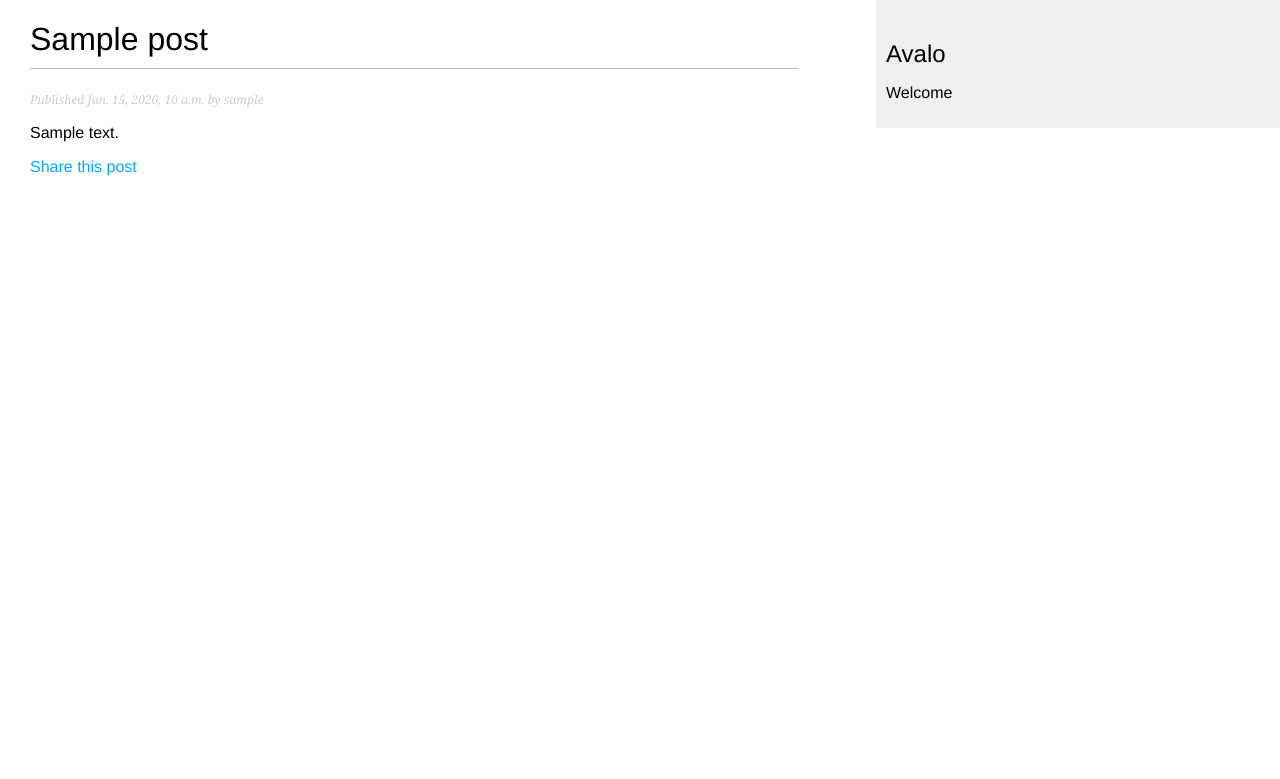
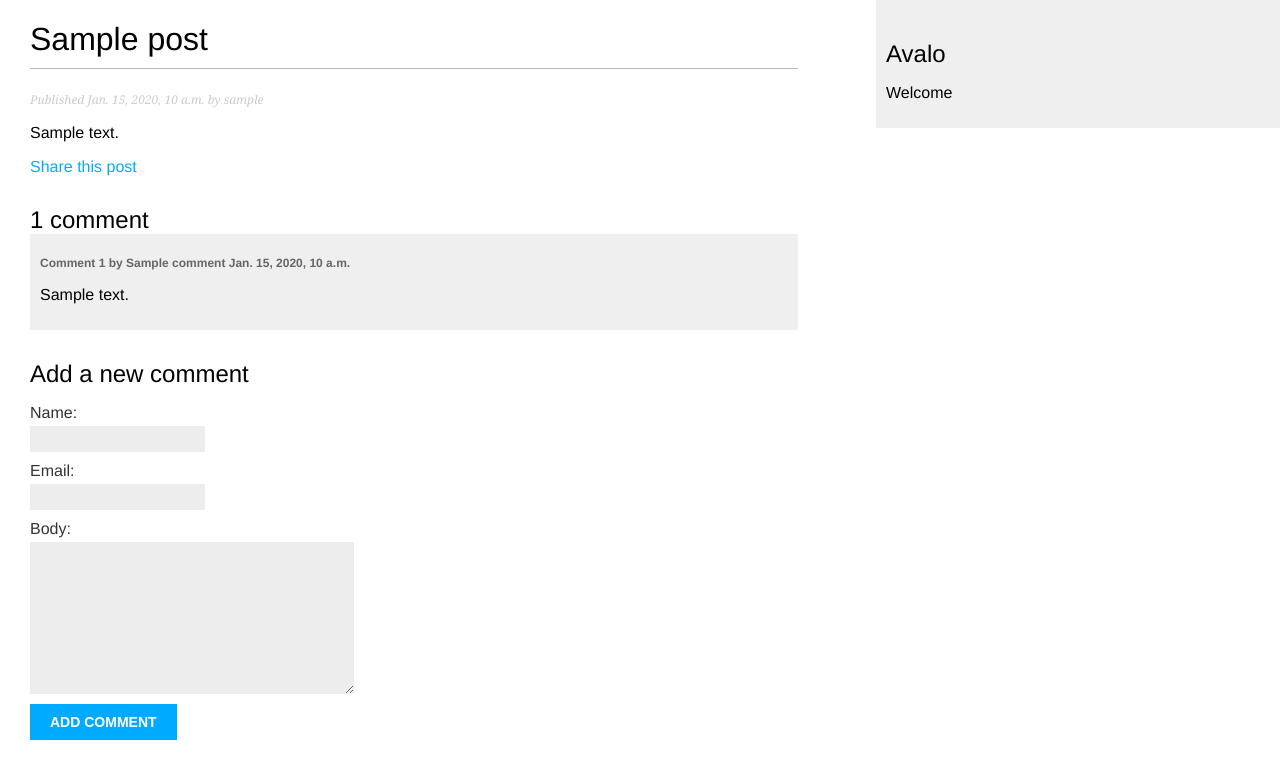
Before and after one commit to Alm4my/avalo, a Django app: a page that uses avalo/templates/blog/post/detail.html in a window 1280 px wide. Shown: the top 779 px of the page. Run offline with Django 3.2, Linux system fonts and the light colour scheme; tables that the repository leaves empty hold one stand-in row (values such as "Sample post").

Commit message:
Add commenting feature to the blog and shows the comment in descending order by creation time

```diff
--- a/avalo/blog/forms.py
+++ b/avalo/blog/forms.py
@@ -1,5 +1,7 @@
 from django import forms
-from django.forms import Form
+from django.forms import Form, ModelForm
+
+from blog.models import Comment
 
 
 class EmailPostForm(Form):
@@ -7,3 +9,9 @@ class EmailPostForm(Form):
     email = forms.EmailField()
     to = forms.EmailField()
     comments = forms.CharField(required=False, widget=forms.Textarea)
+
+
+class CommentForm(ModelForm):
+    class Meta:
+        model = Comment
+        fields = ('name', 'email', 'body')
--- a/avalo/blog/models.py
+++ b/avalo/blog/models.py
@@ -56,7 +56,7 @@ class Comment(Model):
     active = models.BooleanField(default=True)
 
     class Meta:
-        ordering = ('created',)
+        ordering = ('-created',)
 
     def __str__(self):
         return f'comment by {self.name} on {self.post}'
--- a/avalo/blog/views.py
+++ b/avalo/blog/views.py
@@ -3,7 +3,7 @@ from django.core.mail import send_mail
 from django.shortcuts import render, get_object_or_404
 from django.views.generic import ListView
 
-from blog.forms import EmailPostForm
+from blog.forms import EmailPostForm, CommentForm
 from blog.models import Post
 
 
@@ -46,7 +46,27 @@ def post_detail(request, year, month, day, post):
                              publish__year=year,
                              publish__month=month,
                              publish__day=day)
-    return render(request, 'blog/post/detail.html', {'post': post})
+
+    # list of active comments for specific post
+    comments = post.comments.filter(active=True)
+    new_comment = None
+    comment_form = CommentForm()
+
+    if request.method == 'POST':
+        # a comment was posted
+        comment_form = CommentForm(data=request.POST)
+        if comment_form.is_valid():
+            # create comment object without saving it to the db
+            new_comment = comment_form.save(commit=False)
+            # assign current post to comment
+            new_comment.post = post
+            # save to db
+            new_comment.save()
+
+    return render(request, 'blog/post/detail.html', {'post': post,
+                                                     'comments': comments,
+                                                     'new_comment': new_comment,
+                                                     'comment_form': comment_form})
 
 # def post_list(request):
 #     object_list = Post.published.all()
--- a/avalo/templates/blog/post/detail.html
+++ b/avalo/templates/blog/post/detail.html
@@ -13,4 +13,35 @@
             Share this post
         </a>
     </p>
+
+    {% with comments.count as total_comments %}
+        <h2>
+            {{ total_comments }} comment{{ total_comments | pluralize }}
+        </h2>
+    {% endwith %}
+
+    {% for comment in comments %}
+        <div class="comment">
+            <p class="info">
+                Comment {{ forloop.counter }} by {{ comment.name }} {{ comment.created }}
+            </p>
+            {{ comment.body | linebreaks }}
+        </div>
+    {% empty %}
+        <p>There are no comments yet.</p>
+    {% endfor %}
+
+    {% if new_comment %}
+        <h2>Your comment has been added.</h2>
+    {% else %}
+        <h2>Add a new comment</h2>
+        <form method="post">
+            {% csrf_token %}
+            {{ comment_form.as_p }}
+            <p>
+                <input type="submit" value="Add Comment">
+            </p>
+        </form>
+    {% endif %}
+
 {% endblock %}
--- a/avalo/templates/blog/post/list.html
+++ b/avalo/templates/blog/post/list.html
@@ -1,6 +1,6 @@
 {% extends "blog/base.html" %}
 
-{% block title %} My Blog {% endblock %}
+{% block title %} Avalo Blog {% endblock %}
 
 {% block content %}
     <h1>Avalo</h1>
```
